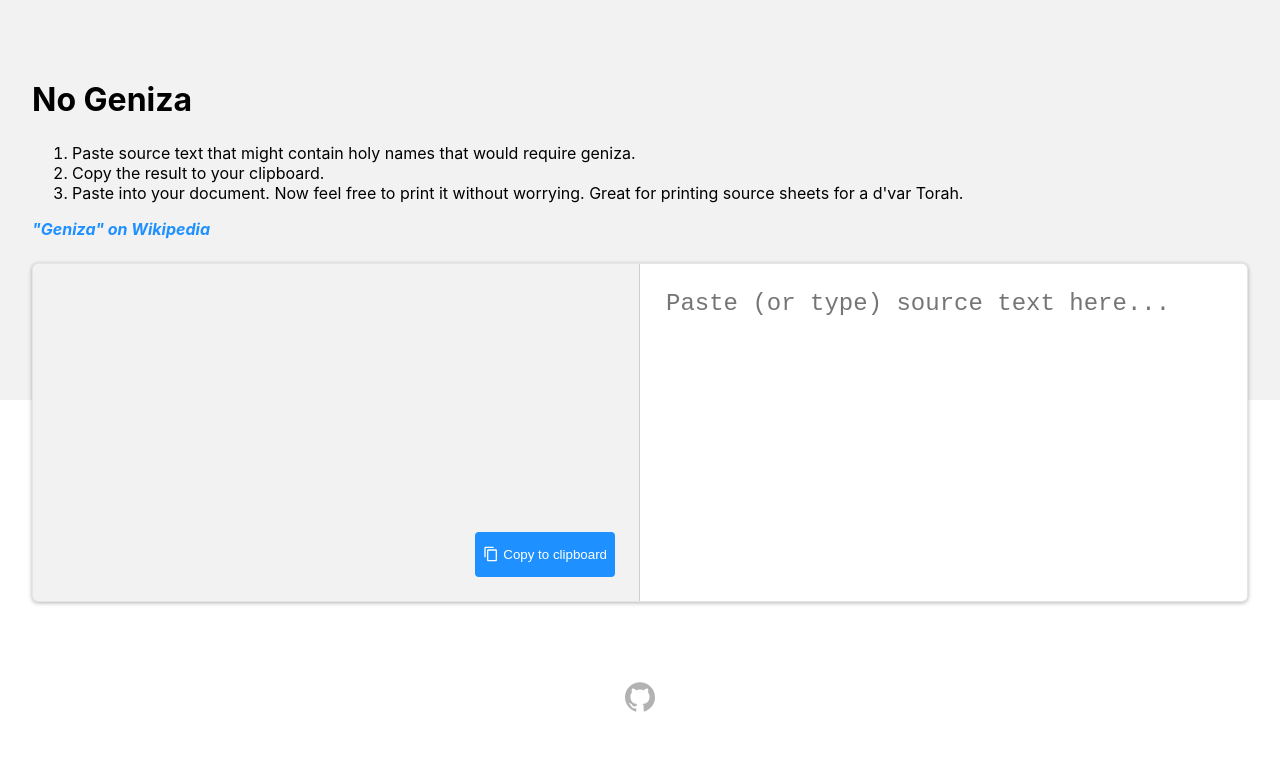
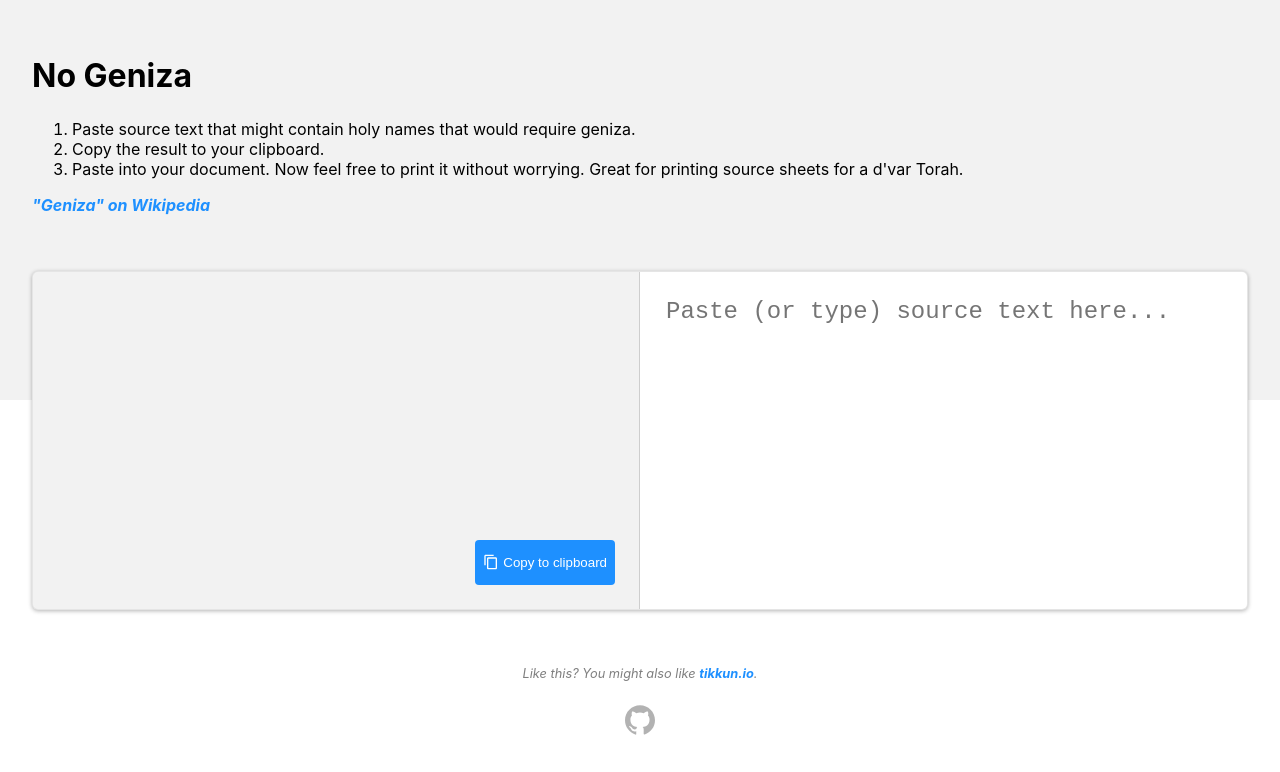
Before and after one commit to akivajgordon/no-geniza, a React (Create React App) app: page / in a window 1280 px wide. Shown: the top 772 px of the page. Built offline with nearby package versions, Linux system fonts and the light colour scheme.

Commit message:
Show feedback when copying to clipboard

```diff
--- a/src/App.css
+++ b/src/App.css
@@ -18,6 +18,7 @@
   padding: 0.1rem 0.5rem;
   color: var(--button-color);
   cursor: pointer;
+  position: relative;
 }
 
 .Button:hover {
@@ -36,5 +37,18 @@
 }
 
 .stack > * + * {
-  margin-top: 1.5em;
+  margin-top: var(--stack-size, 1.5em);
 }
+
+.stack.sm {
+  --stack-size: 1em;
+}
+.stack.md {
+  --stack-size: 1.5em;
+}
+.stack.lg {
+  --stack-size: 2.5em;
+}
+.stack.xl {
+  --stack-size: 3.5em;
+}
--- a/src/App.tsx
+++ b/src/App.tsx
@@ -7,7 +7,7 @@ const SplitLayout: React.FC<{}> = ({ children }) => {
 }
 
 enum ButtonType {
-  action,
+  action = 'action',
 }
 
 const Button: React.FC<{ onClick(): void; type: ButtonType }> = ({
@@ -15,23 +15,73 @@ const Button: React.FC<{ onClick(): void; type: ButtonType }> = ({
   onClick,
   type,
 }) => {
-  const buttonStylesByType = {
-    [ButtonType.action]: 'action',
-  }
-
   return (
-    <button className={`Button ${buttonStylesByType[type]}`} onClick={onClick}>
+    <button className={`Button ${type}`} onClick={onClick}>
       {children}
     </button>
   )
 }
 
-const Stack: React.FC<{}> = ({ children }) => {
-  return <div className="stack">{children}</div>
+enum StackSize {
+  sm = 'sm',
+  md = 'md',
+  lg = 'lg',
+  xl = 'xl',
 }
+
+const Stack: React.FC<{ size?: StackSize }> = ({
+  children,
+  size = StackSize.md,
+}) => {
+  return <div className={`stack ${size}`}>{children}</div>
+}
+
+interface TextAreaProps {
+  value: string
+  onChange?: (e: React.ChangeEvent<HTMLTextAreaElement>) => void
+  disabled?: boolean
+  placeholder?: string
+}
+
+const TextArea = React.forwardRef<HTMLTextAreaElement, TextAreaProps>(
+  ({ value, onChange, disabled, placeholder }, ref) => {
+    return (
+      <textarea
+        ref={ref}
+        dir={/[א-ת]/.test(value[0]) ? 'rtl' : 'ltr'}
+        placeholder={placeholder}
+        style={{
+          width: '100%',
+          height: '10em',
+          fontSize: '1.5rem',
+          maxWidth: '100%',
+          boxSizing: 'border-box',
+          background: 'none',
+          border: 'none',
+          resize: 'none',
+          outline: 'none',
+        }}
+        value={value}
+        onChange={onChange}
+        disabled={disabled}
+      />
+    )
+  }
+)
+
+const Centered: React.FC<{}> = ({ children }) => (
+  <div style={{ display: 'flex', justifyContent: 'center' }}>{children}</div>
+)
 
 function App() {
   const [input, setInput] = React.useState('')
+  const [
+    recentlyCopiedToClipboard,
+    setRecentlyCopiedToClipboard,
+  ] = React.useState(false)
+  const copiedToClipboardTimer = React.useRef<
+    ReturnType<typeof window.setTimeout>
+  >()
   const inputArea = React.useRef<HTMLTextAreaElement | null>(null)
 
   React.useEffect(() => {
@@ -42,7 +92,7 @@ function App() {
 
   return (
     <div style={{ padding: '2em' }}>
-      <Stack>
+      <Stack size={StackSize.xl}>
         <div
           style={{
             width: '100%',
@@ -55,6 +105,7 @@ function App() {
             zIndex: -1,
           }}
         />
+        <Stack>
           <h1>No Geniza</h1>
           <ol>
             {[
@@ -65,11 +116,12 @@ function App() {
               <li key={step}>{step}</li>
             ))}
           </ol>
+          <em>
             <a href="https://en.wikipedia.org/wiki/Genizah">
-          <strong>
-            <em>{`"Geniza" on Wikipedia`}</em>
-          </strong>
+              <strong>{`"Geniza" on Wikipedia`}</strong>
             </a>
+          </em>
+        </Stack>
 
         <div
           style={{
@@ -89,29 +141,38 @@ function App() {
                 background: 'hsla(0, 0%, 0%, 0.05)',
               }}
             >
-              <textarea
-                dir={/[א-ת]/.test(input[0]) ? 'rtl' : 'ltr'}
-                style={{
-                  width: '100%',
-                  height: '10em',
-                  fontSize: '1.5rem',
-                  maxWidth: '100%',
-                  boxSizing: 'border-box',
-                  background: 'none',
-                  border: 'none',
-                  resize: 'none',
-                  outline: 'none',
-                }}
-                value={processed}
-                disabled
-              />
+              <TextArea value={processed} disabled />
               <div style={{ display: 'flex', justifyContent: 'flex-end' }}>
                 <Button
                   type={ButtonType.action}
                   onClick={() => {
-                    navigator.clipboard.writeText(processed)
+                    copiedToClipboardTimer.current &&
+                      clearTimeout(copiedToClipboardTimer.current)
+
+                    navigator.clipboard.writeText(processed).then(() => {
+                      setRecentlyCopiedToClipboard(true)
+                      copiedToClipboardTimer.current = setTimeout(() => {
+                        setRecentlyCopiedToClipboard(false)
+                      }, 1500)
+                    })
                   }}
                 >
+                  {recentlyCopiedToClipboard && (
+                    <div
+                      style={{
+                        position: 'absolute',
+                        top: '0',
+                        background: 'black',
+                        color: 'white',
+                        left: '50%',
+                        transform: 'translate(-50%, calc(-100% - 0.5em))',
+                        padding: '0.5em 0.75em',
+                        borderRadius: '4px',
+                      }}
+                    >
+                      ✓&nbsp;Copied
+                    </div>
+                  )}
                   <div style={{ display: 'flex', alignItems: 'center' }}>
                     <img
                       src={`${process.env.PUBLIC_URL}/content_copy_black_24dp.svg`}
@@ -126,29 +187,29 @@ function App() {
               </div>
             </div>
             <div style={{ padding: '1.5em' }}>
-              <textarea
+              <TextArea
                 ref={inputArea}
-                dir={/[א-ת]/.test(input[0]) ? 'rtl' : 'ltr'}
                 placeholder="Paste (or type) source text here..."
-                style={{
-                  width: '100%',
-                  height: '10em',
-                  fontSize: '1.5rem',
-                  maxWidth: '100%',
-                  boxSizing: 'border-box',
-                  background: 'none',
-                  border: 'none',
-                  resize: 'none',
-                  outline: 'none',
-                }}
                 value={input}
                 onChange={(e) => setInput(e.target.value)}
               />
             </div>
           </SplitLayout>
         </div>
-        <footer style={{ marginTop: '5rem' }}>
-          <div style={{ display: 'flex', justifyContent: 'center' }}>
+        <footer>
+          <Stack>
+            <Centered>
+              <span style={{ color: 'hsla(0, 0%, 0%, 0.5)', fontSize: '0.8rem' }}>
+                <em>
+                  Like this? You might also like{' '}
+                  <strong>
+                    <a href="https://tikkun.io">tikkun.io</a>
+                  </strong>
+                  .
+                </em>
+              </span>
+            </Centered>
+            <Centered>
               <a href="https://github.com/akivajgordon/no-geniza">
                 <img
                   src={`${process.env.PUBLIC_URL}/github.svg`}
@@ -156,7 +217,8 @@ function App() {
                   style={{ filter: 'invert(0.7)' }}
                 />
               </a>
-          </div>
+            </Centered>
+          </Stack>
         </footer>
       </Stack>
     </div>
```
Lines whose indentation alone changed are shown as unchanged.
